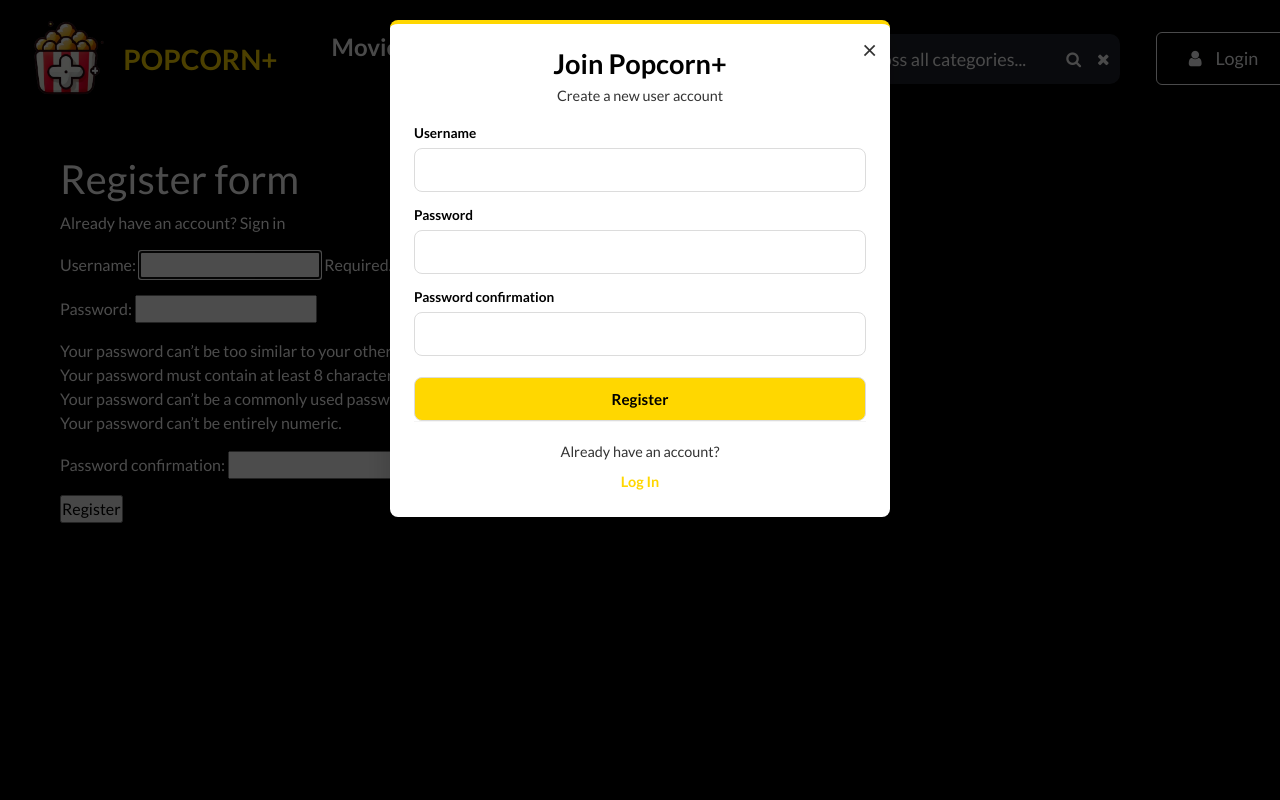
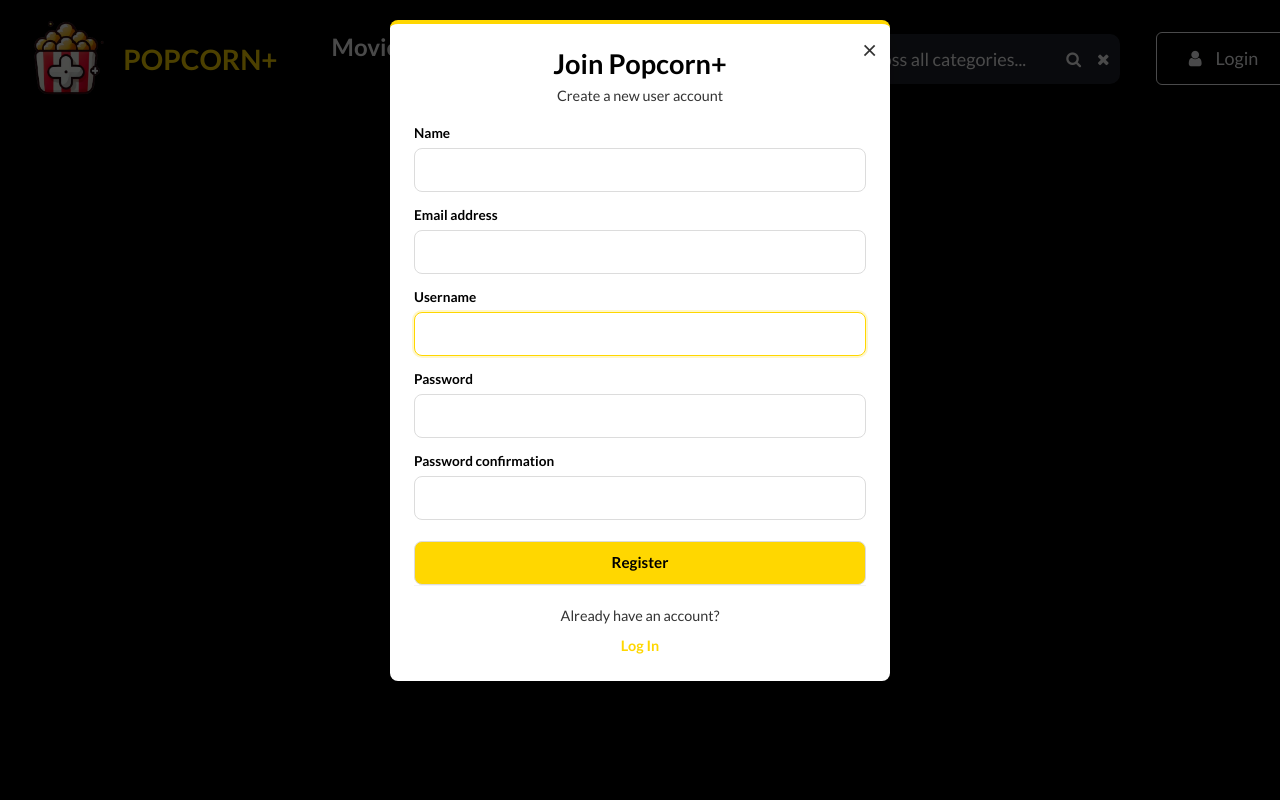
Before and after one commit to hrskaaaa/film-streaming, a Django app: page /register/ in a window 1280 px wide. Run offline with Django 5.2, Linux system fonts and the light colour scheme.

Commit message:
user app

```diff
--- a/users/forms.py
+++ b/users/forms.py
@@ -0,0 +1,32 @@
+from django.forms import ModelForm
+from django.contrib.auth.forms import UserCreationForm
+from django.contrib.auth.models import User
+from .models import Profile
+
+
+class CustomUserCreationForm(UserCreationForm):
+    class Meta:
+        model = User
+        fields = ['first_name', 'email', 'username', 'password1', 'password2']
+        labels = {
+            'first_name':'Name',
+
+        }
+
+    def __init__(self,*args, **kwargs):
+        super(CustomUserCreationForm, self).__init__(*args, **kwargs)
+
+        for name, field in self.fields.items():
+            field.widget.attrs.update({'class':'auth-form__input'})
+
+
+class ProfileForm(ModelForm):
+    class Meta:
+        model = Profile
+        fields = ['name', 'username', 'email', 'gender', 'bio', 'profile_image']
+
+    def __init__(self,*args, **kwargs):
+        super(ProfileForm, self).__init__(*args, **kwargs)
+
+        for name, field in self.fields.items():
+            field.widget.attrs.update({'class':'edit-form__input'})
--- a/users/templates/users/login_register.html
+++ /dev/null
@@ -1,18 +0,0 @@
-{% extends 'main.html' %} {% block content%} {% if page == 'register' %}
-<h1>Register form</h1>
-<p>Already have an account? <a href="{% url 'login' %}">Sign in</a></p>
-
-<form action="{% url 'register' %}" method="post">
-  {% csrf_token %} {{form.as_p}}
-  <input type="submit" value="Register" />
-</form>
-{% else %}
-<form action="{% url 'login' %}" method="post">
-  {% csrf_token %}
-  <input type="text" name="username" placeholder="Username" />
-  <input type="password" name="password" placeholder="Enter your password" />
-  <input type="submit" value="Login" />
-
-  <p>Don`t have an account? <a href="{% url 'register'%}">Sign up</a></p>
-</form>
-{% endif %} {% endblock content%}
--- a/users/urls.py
+++ b/users/urls.py
@@ -8,5 +8,9 @@
     path('logout/', views.logoutUser, name="logout"),
     path('register/', views.registerUser, name="register"),
 
-    path('', views.profile, name="profile")
+    path('profile/<str:pk>', views.userProfile, name="profile"),
+    path('account/', views.userAccount, name="account"),
+    path('edit-account/', views.editAccount, name='edit-account'),
+    path('delete-account/', views.deleteAccount, name='delete-account')
+
 ]
--- a/users/views.py
+++ b/users/views.py
@@ -1,65 +1,108 @@
-
-from django.shortcuts import render,redirect
+from django.shortcuts import render, redirect
 from django.contrib.auth import login, authenticate, logout
+from django.contrib.auth.decorators import login_required
 from django.contrib.auth.models import User
-from django.contrib import messages
-from django.contrib.auth.forms import UserCreationForm
-# Create your views here.
-
+from .forms import CustomUserCreationForm, ProfileForm
+from django import forms
+from django.contrib.auth.forms import AuthenticationForm
+from .models import Profile
 
 def loginUser(request):
     page = 'login'
 
     if request.user.is_authenticated:
         return redirect('home')
+
     if request.method == 'POST':
-        username = request.POST['username']
-        password = request.POST['password']
-
-        try:
-            user = User.objects.get(username=username)
-        except:
-            messages.error(request, 'Username does not exist')
-# if it would find the username that match the username and password that match that user it will return this user
-        user = authenticate(request, username=username, password=password)
-
-# if user exist login func will create a session for this user in database and it will add this session to browser cookies
-        if user is not None:
+        form = AuthenticationForm(request, data=request.POST)
+        if form.is_valid():
+            user = form.get_user()
             login(request, user)
             return redirect('home')
-        else:
-             messages.error(request,"Username OR password is incorrect ")
+    else:
+        form = AuthenticationForm(request)
 
-    return render(request, 'users/login_register.html')
+    context = {
+        'page': page,
+        'form': form
+    }
+    return render(request, 'main.html', context)
 
 def logoutUser(request):
     logout(request)
-    messages.success(request,"You were logged out ")
-
-    return redirect('login')
+    return redirect('home')
 
 def registerUser(request):
     page = 'register'
-    form = UserCreationForm()
-    context = {'page':page, 'form':form}
 
-    if request.method =='POST':
-        form = UserCreationForm(request.POST)
-        # if everything is okay with info in form
+    if request.method == 'POST':
+        form = CustomUserCreationForm(request.POST)
         if form.is_valid():
             user = form.save(commit=False)
             user.username = user.username.lower()
             user.save()
-
-            messages.success(request, 'Account was created!')
             login(request, user)
             return redirect('home')
-        else:
-            messages.error(request, 'An arror has occurred diring registrations')
+    else:
+        form = CustomUserCreationForm()
+
+    context = {
+        'page': page,
+        'form': form
+    }
+
+    return render(request, 'main.html', context)
+
+def userProfile(request, pk):
+    profile = Profile.objects.get(id=pk)
+    # playlists = Playlist.objects.filter(owner=profile)
+
+    context = {
+        'profile': profile,
+        # 'playlists': playlists
+    }
+    return render(request, 'users/user-profile.html', context)
+
+@login_required(login_url='login')
+def userAccount(request):
+    profile = request.user.profile
+
+    context = {
+        'profile': profile
+    }
+    return render(request, 'users/account.html', context)
 
 
-    return render(request, 'users/login_register.html', context)
+@login_required(login_url='login')
+def editAccount(request):
+    profile = request.user.profile
+    form = ProfileForm(instance=profile)
+
+    if request.method == 'POST':
+        form = ProfileForm(request.POST, request.FILES, instance=profile)
+        if form.is_valid():
+            # Check if the profile image clear checkbox was selected
+            if request.POST.get('profile_image-clear') == 'on':
+                # If the user had a custom image (not the default), delete it
+                if profile.profile_image and profile.profile_image.name != 'static/images/avatars/user-default.png':
+                    # Delete the file but don't save yet
+                    profile.profile_image.delete(save=False)
+
+                # Reset to default image path
+                profile.profile_image = 'static/images/avatars/user-default.png'
+
+            form.save()
+            return redirect('account')
+
+    context = {'form': form}
+    return render(request, 'users/account-form.html', context)
 
 
-def profile(request):
-    return render(request, 'users/user-profile.html')
+@login_required(login_url='login')
+def deleteAccount(request):
+    if request.method == 'POST':
+        request.user.delete()
+        logout(request)
+        return redirect('home')
+
+    return redirect('edit-account')
```
Also changed, not shown: users/models.py (+19 -2 lines), users/signals.py (+22 -6 lines), users/templates/users/user-profile.html (+37 -2 lines), users/migrations/0001_initial.py (added), users/migrations/0002_alter_profile_profile_image.py (added), users/migrations/0003_alter_profile_profile_image.py (added), users/migrations/0004_alter_profile_bio.py (added), users/migrations/0005_profile_age.py (added), users/migrations/0006_remove_profile_age_profile_gender.py (added), users/migrations/__init__.py (added).
